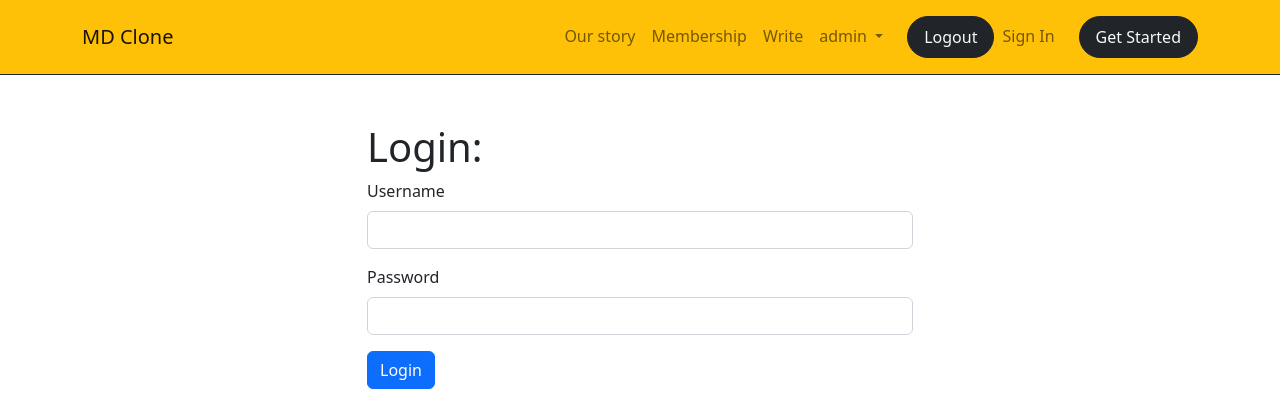
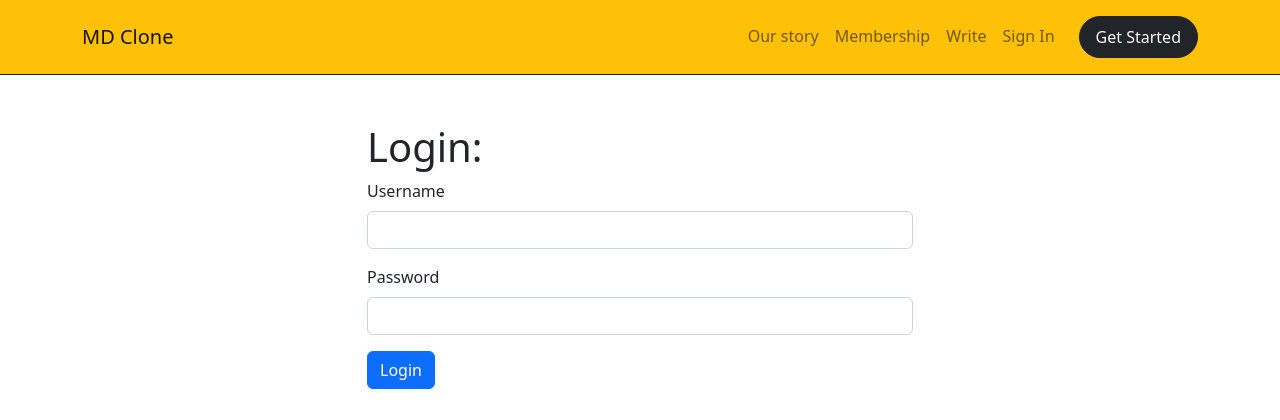
Before and after one commit to gurnitha/dj5-medium-clone-last-trail, a Django app: page /user/login/ in a window 1280 px wide. Shown: the top 420 px of the page. Run offline with Django 4.2, Linux system fonts and the light colour scheme; some libraries are stand-ins or nearby versions.

Commit message:
5. Login - part 4: Add conditional to navbar to show/hide menus

```diff
--- a/templates/inc/navbar.html
+++ b/templates/inc/navbar.html
@@ -20,24 +20,20 @@
                     </li>
 
                     <!-- Dropdown -->
+                    {% if user.is_authenticated %}
                     <li class="nav-item dropdown">
                         <a class="nav-link dropdown-toggle" href="#" role="button" data-bs-toggle="dropdown"
                             aria-expanded="false">
-                        admin
+                            {{ user.username}}
                         </a>
                         <ul class="dropdown-menu">
-                            <li><a class="dropdown-item" href="">Show My All Posts</a></li>
-                            <li><a class="dropdown-item" href="">Edit Profile</a></li>
+                            <li><a class="dropdown-item" href="">My posts</a></li>
+                            <li><a class="dropdown-item" href="">Edit profile</a></li>
                             <li><a class="dropdown-item" href="">Favs</a></li>
+                            <li><a class="dropdown-item" href="">Log out</a></li>
                         </ul>
                     </li>
-                    <li class="nav-item">
-                        <a class="nav-link btn btn-dark text-light px-3 rounded-pill ms-3"
-                            href="/user/logout/">
-                        Logout
-                        </a>
-                    </li>
-
+                    {% else %}
                     <li class="nav-item">
                         <a class="nav-link" href="{% url 'account:login_view' %}">
                             Sign In
@@ -49,6 +45,7 @@
                             Get Started
                         </a>
                     </li>
+                    {% endif %}
                 </ul>
             </div>
         </div>
```
Also changed, not shown: README.md.
